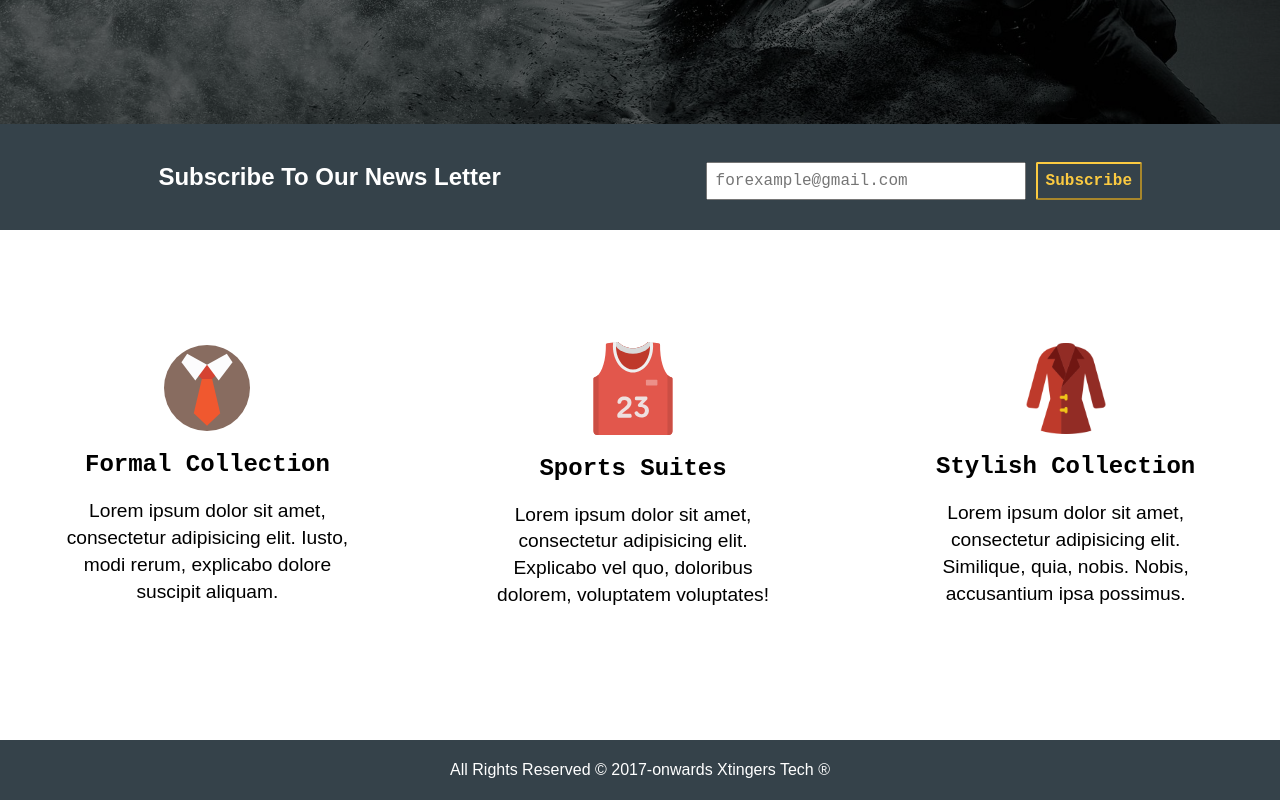
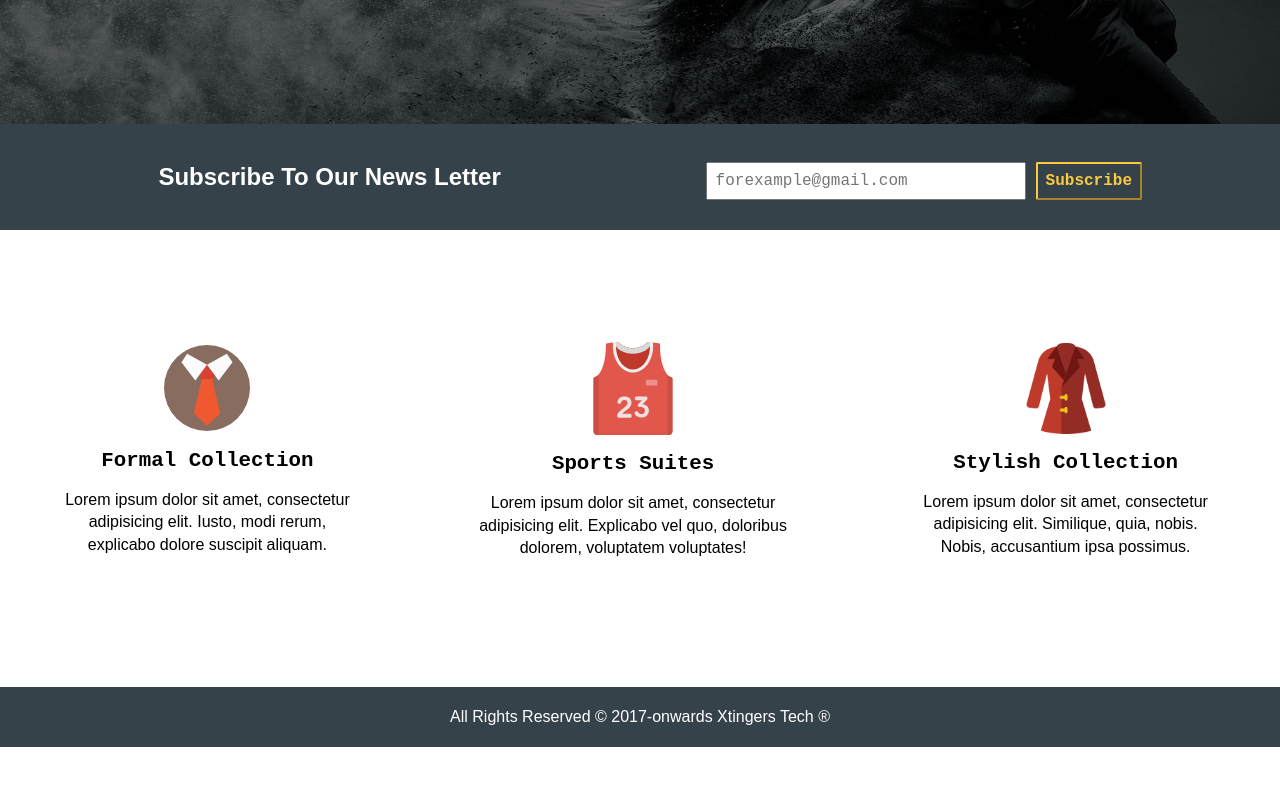
Before and after one commit to moazsarwar/miniweb, a plain HTML site: page index.html in a window 1280 px wide. Shown: the part 412-1212 px from the top of the page. After the commit the page ends 1159 px from the top, so only its background shows below. Drawn offline with Linux system fonts and the light colour scheme.

Commit message:
SECOND COMMIT

```diff
--- a/css/style.css
+++ b/css/style.css
@@ -181,11 +181,12 @@ button[type="submit"] {
 }
 
 .box p {
-    font-size: 1.2rem;
+    font-size: 1rem;
     line-height: 1.4;
 }
 
 .box h2 {
+    font-size: 1.3rem;
     font-weight: 900;
     font-family: monospace;
 }
```
